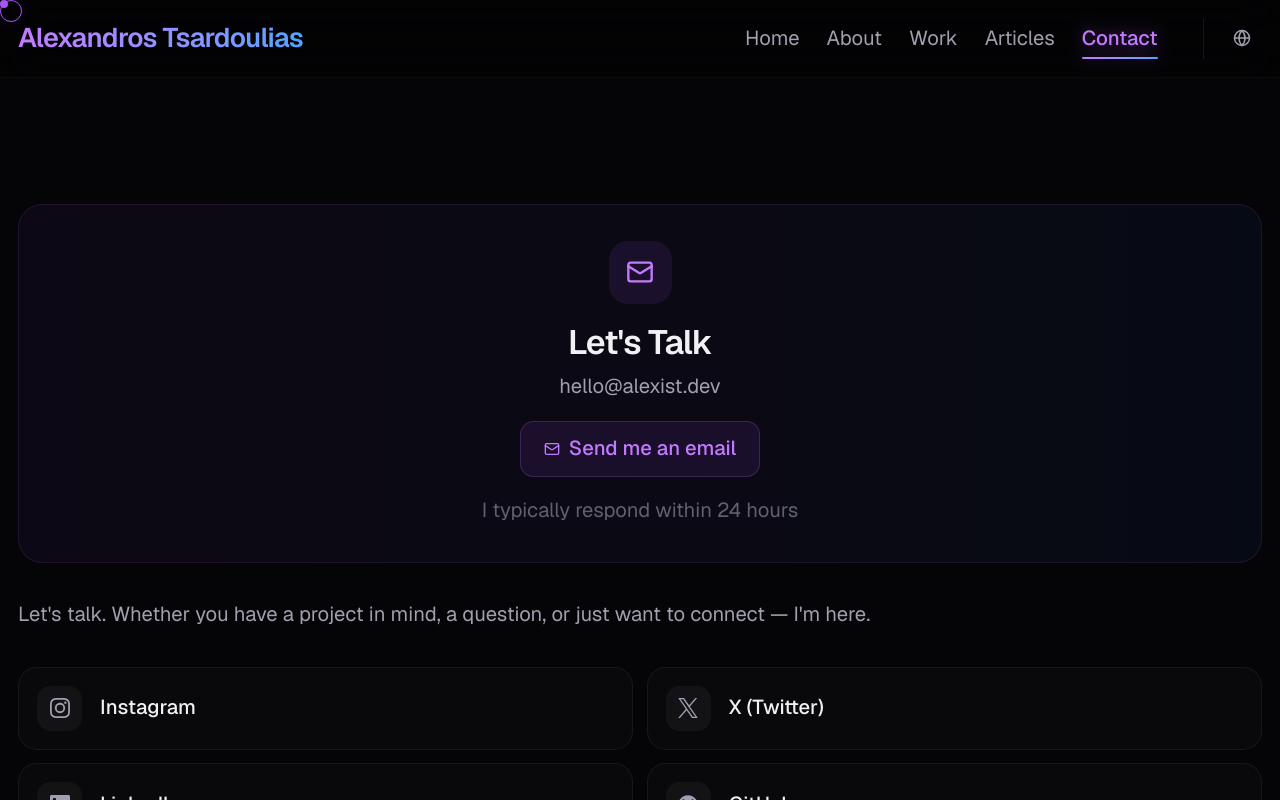
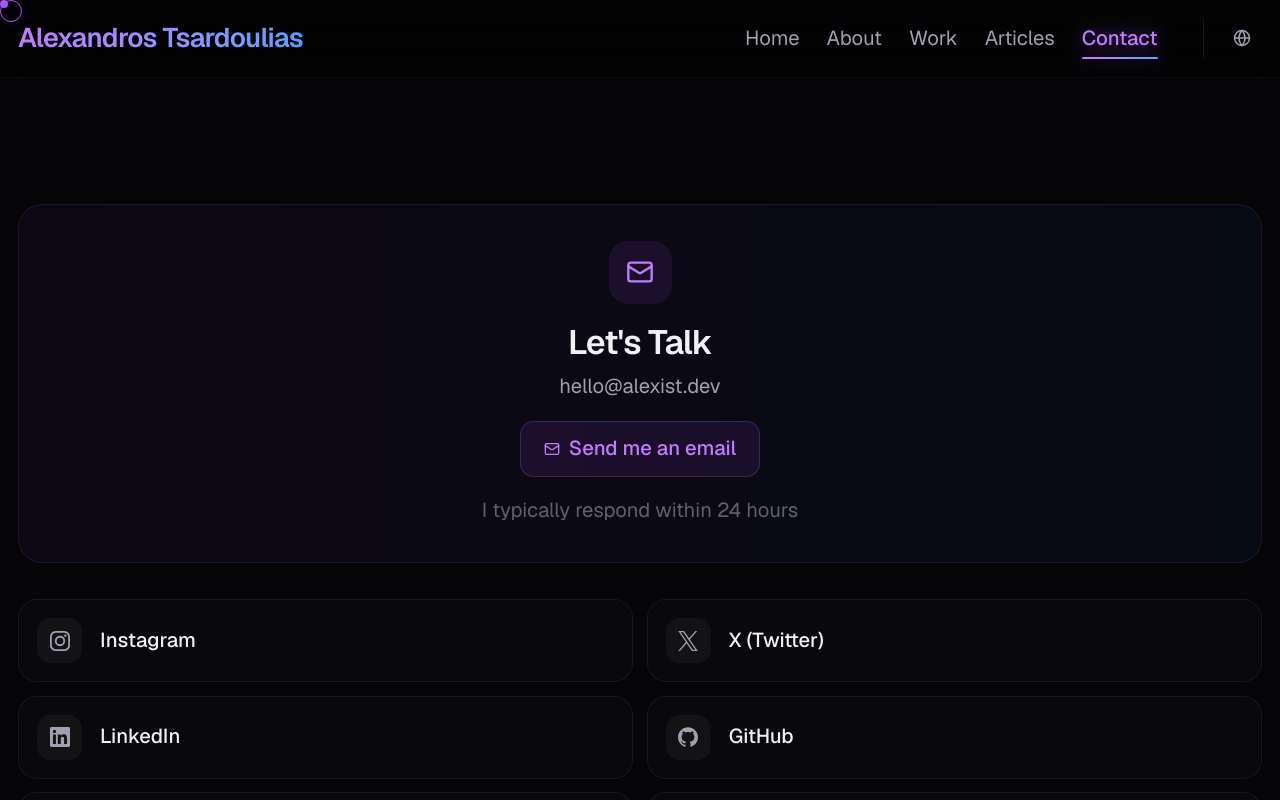
Before and after one commit to alekostsardoulias/alekos-website, a Next.js app: page /en/contact in a window 1280 px wide. Shown: the top 800 px of the page. Built offline with nearby package versions, Linux system fonts and the light colour scheme.

Commit message:
contact: remove description paragraph

```diff
--- a/src/app/[locale]/contact/page.tsx
+++ b/src/app/[locale]/contact/page.tsx
@@ -60,8 +60,6 @@ export default function ContactPage() {
         </p>
       </div>
 
-      <p className="text-lg text-text-secondary max-w-prose mb-8 text-pretty">{t('description')}</p>
-
       {/* Social Links Grid */}
       <div className="grid grid-cols-1 sm:grid-cols-2 gap-3 w-full">
         {links.map((link, i) => {
```
